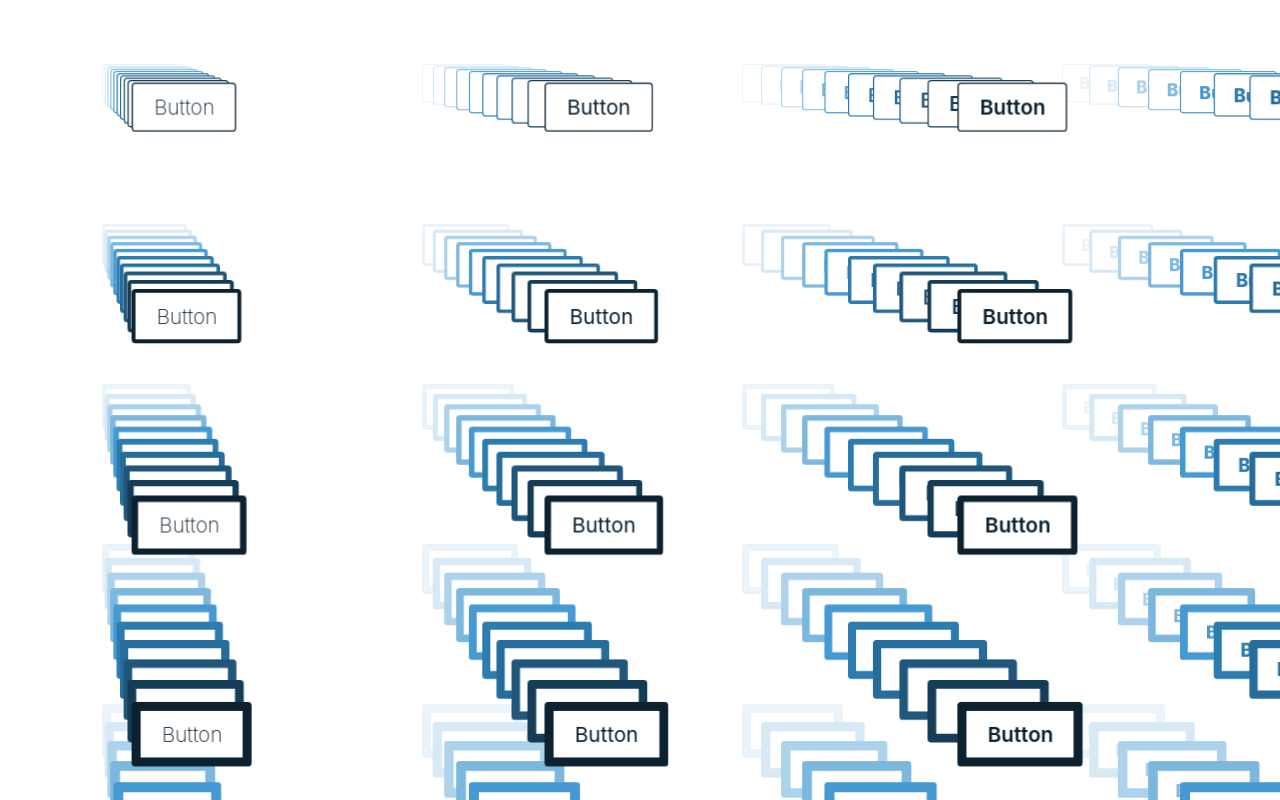
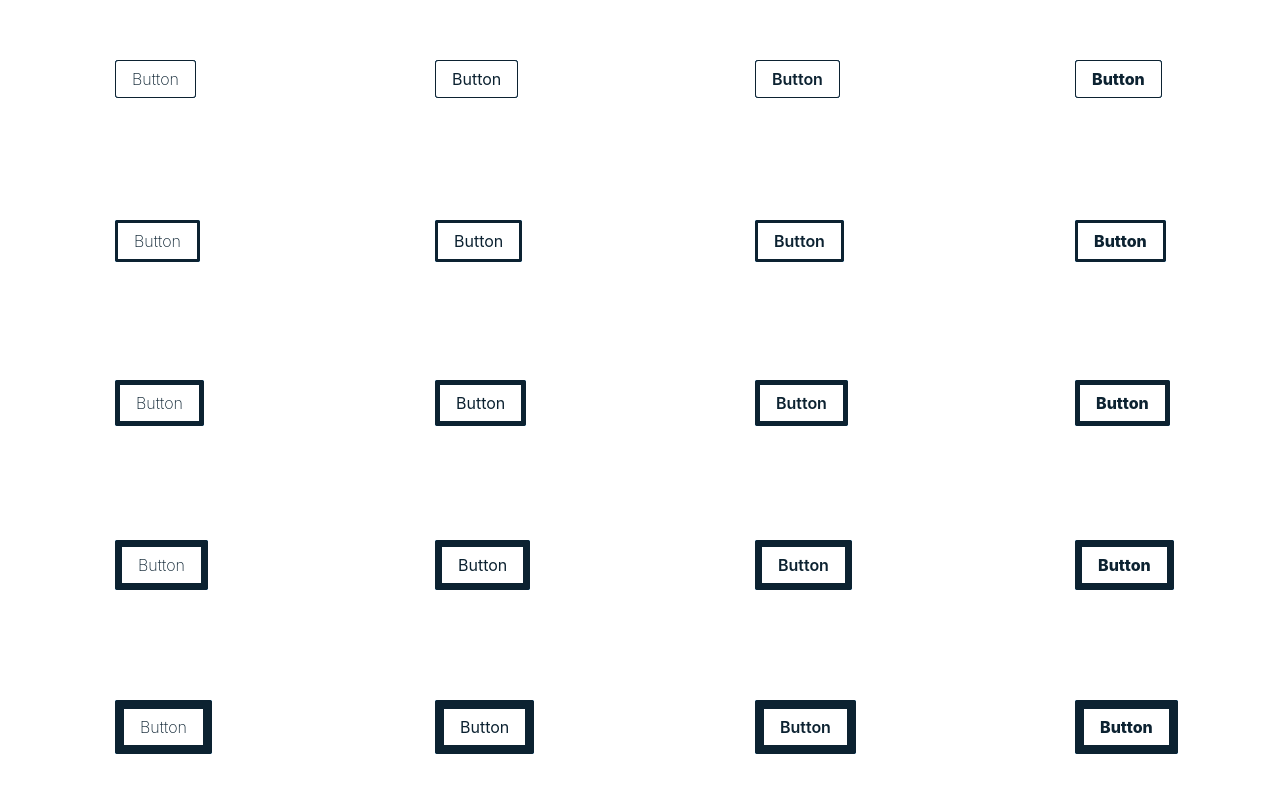
Before and after one commit to hturan/three-stacks, a React (Create React App) app: page / in a window 1280 px wide. Built offline with nearby package versions, Linux system fonts and the light colour scheme; the HTML template or start-up script is replaced by a standard one.

Commit message:
component separation

```diff
--- a/src/App.js
+++ b/src/App.js
@@ -4,6 +4,8 @@ const Button = ({ color, style }) => (
   <a
     style={{
       position: 'absolute',
+      left: -45,
+      top: -20,
       padding: '8px 16px',
       fontWeight: 600,
       backgroundColor: 'white',
@@ -132,56 +134,72 @@ const colorScales = {
 const fontWeights = [200, 400, 600, 800];
 const borderWidths = [1, 3, 5, 7, 9];
 
-class App extends Component {
+class ThreeStacks extends Component {
   state = {
-    x: 0.0,
-    y: 0.0,
-    activeColor: 'blue'
+    mouseX: 0.5,
+    mouseY: 0.5
   };
 
   handleMouseMove = e => {
     const x = e.clientX / this.ref.clientWidth;
     const y = e.clientY / this.ref.clientHeight;
 
-    this.setState({ x, y });
+    this.setState({ mouseX: x, mouseY: y });
   };
 
   render() {
-    const { x, y, activeColor } = this.state;
+    const { mouseX, mouseY } = this.state;
+    const { x, y, z } = this.props;
 
     return (
       <div
         style={{
           height: '100%',
-          display: 'flex',
-          alignItems: 'center',
-          justifyContent: 'center',
+          display: 'grid',
+          gridTemplateColumns: x.values
+            .map((_, index) => 1 / x.values.length * 100 + '%')
+            .join(' '),
+          gridTemplateRows: y.values
+            .map((_, index) => 1 / y.values.length * 100 + '%')
+            .join(' '),
+          placeItems: 'center',
+          placeContent: 'stretch',
           perspective: '2000px',
           transformStyle: 'preserve-3d',
-          perspectiveOrigin: `${x * 100}% ${y * 100}%`
+          perspectiveOrigin: `${mouseX * 100}% ${mouseY * 100}%`
         }}
         onMouseMove={this.handleMouseMove}
         ref={ref => (this.ref = ref)}
       >
-        {borderWidths.map((borderWidth, i0) =>
-          fontWeights.map((fontWeight, i1) =>
-            colorScales[activeColor].map((color, i2) => (
-              <Button
-                color={color}
-                style={{
-                  top: `${(i0 / borderWidths.length + 0.08) * 100}%`,
-                  left: `${(i1 / fontWeights.length + 0.08) * 100}%`,
-                  fontWeight,
-                  transform: `translateZ(${i2 * 50}px)`,
-                  borderWidth
-                }}
-              />
-            ))
-          )
+        {y.values.map((_, yi) =>
+          x.values.map((_, xi) => (
+            <div style={{position: 'relative'}}>
+              {z.values.map((_, zi) => {
+                return (
+                  <Button
+                    color={z.values[zi]}
+                    style={{
+                      transform: `translateZ(${zi * 40}px)`,
+                      [x.property]: x.values[xi],
+                      [y.property]: y.values[yi]
+                    }}
+                  />
+                );
+              })}
+            </div>
+          ))
         )}
       </div>
     );
   }
 }
 
+const App = () => (
+  <ThreeStacks
+    x={{ property: 'fontWeight', values: fontWeights }}
+    y={{ property: 'borderWidth', values: borderWidths }}
+    z={{ property: 'color', values: colorScales['blue'] }}
+  />
+);
+
 export default App;
```
